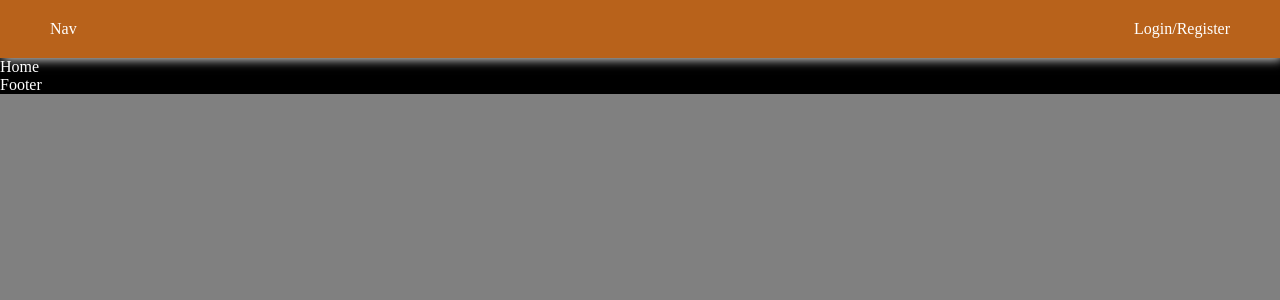
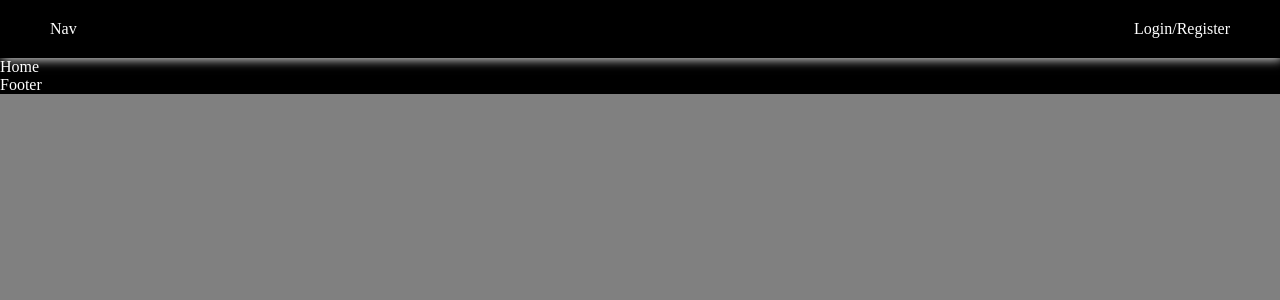
Before and after one commit to TheDa21crj/attendance-fronend, a React (Vite) app: page / in a window 1280 px wide. Shown: the top 300 px of the page. Built offline with nearby package versions, Linux system fonts and the light colour scheme.

Commit message:
Update Nav.module.css

```diff
--- a/src/Components/Css/Nav.module.css
+++ b/src/Components/Css/Nav.module.css
@@ -1,5 +1,4 @@
 .mDiv {
-  background-color: #b8621b;
   padding: 20px 50px;
   display: flex;
   justify-content: space-between;
```
